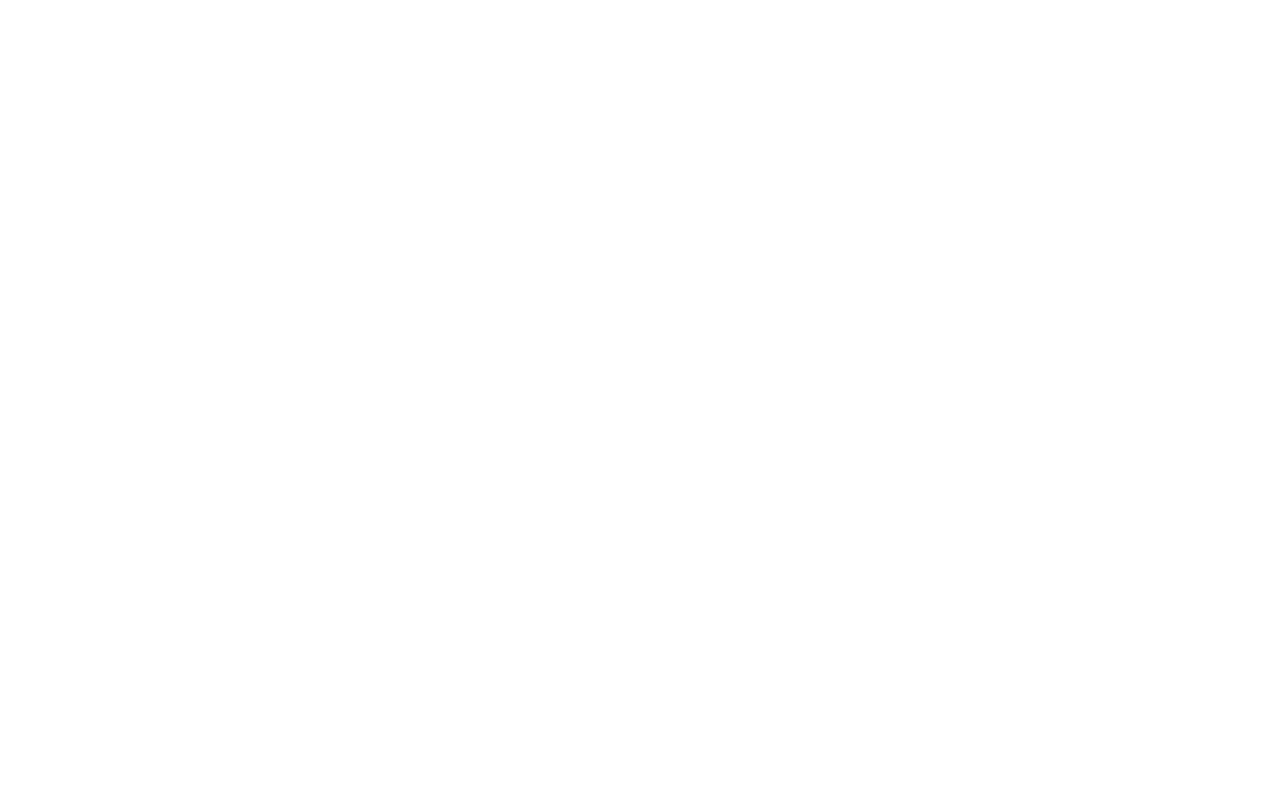
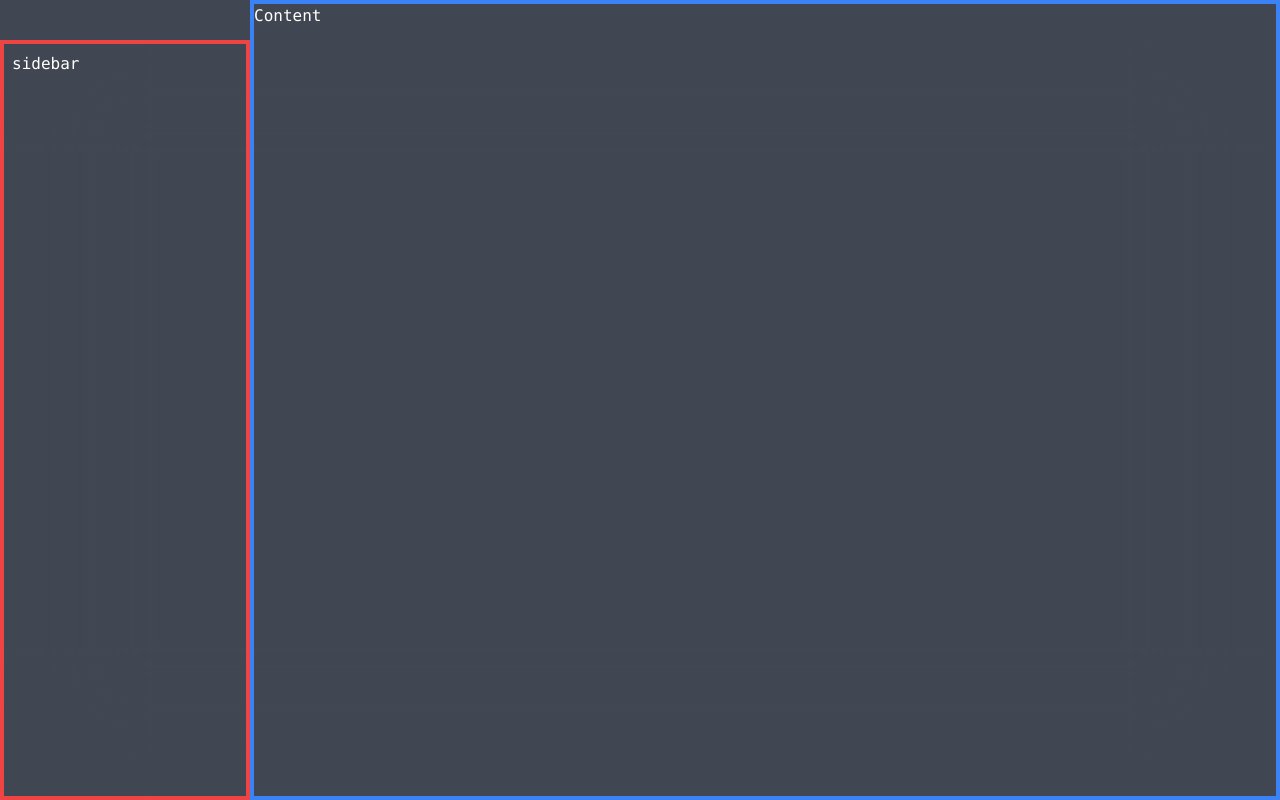
Before and after one commit to Ilesandres/notesDesk, a React (Vite) app: page / in a window 1280 px wide. Built offline with nearby package versions, Linux system fonts and the light colour scheme.

Commit message:
sidebar y contentBar deisposicion de espacio

```diff
--- /dev/null
+++ b/postcss.config.js
@@ -0,0 +1,6 @@
+module.exports = {
+  plugins: {
+    tailwindcss: {},
+    autoprefixer: {},
+  },
+}
--- a/src/renderer/src/App.tsx
+++ b/src/renderer/src/App.tsx
@@ -1,10 +1,12 @@
+import { Content, RootLayout, Sidebar } from "@/components"
 
 function App(){
 
   return (
-    <>
-
-    </>
+<RootLayout>
+  <Sidebar className="p-2 border-4 border-red-500">sidebar</Sidebar>
+  <Content className="border-4 border-blue-500"> Content</Content>
+</RootLayout>
   )
 }
 
--- a/src/renderer/src/assets/main.css
+++ b/src/renderer/src/assets/main.css
@@ -0,0 +1,20 @@
+
+@tailwind base;
+@tailwind components;
+@tailwind utilities;
+
+@layer base{
+    #root {
+        @apply h-full;
+    }
+
+    html, body{
+        @apply h-full;
+        @apply select-none;
+        @apply bg-transparent;
+        @apply font-mono antialiased text-white;
+        @apply overflow-hidden;
+
+        @apply bg-gray-900/55 backdrop-blur-3xl;
+    }
+}
--- /dev/null
+++ b/src/renderer/src/components/AppLayout.tsx
@@ -0,0 +1,28 @@
+import { ComponentProps, forwardRef } from "react"
+import { twMerge } from "tailwind-merge"
+
+export const RootLayout = ({children, className, ...props}:ComponentProps<'main'>)=>{
+    return <main className={twMerge('flex flex-row h-screen')} {...props} >
+        {children}
+    </main>
+}
+
+export const Sidebar = ({ className, children, ...props }: ComponentProps<'aside'>) => {
+    return (
+        <aside className={twMerge('w-[250px] mt-10 h-[100vh+10px] overflow-auto', className)}
+            {...props}
+        >
+            {children}
+        </aside>
+    )
+}
+
+export const Content = forwardRef<HTMLDivElement, ComponentProps<'div'>>(
+    ({ children, className, ...props }, ref) => (
+        <div ref={ref} className={twMerge('flex-1 overflow-auto', className)} {...props}>
+            {children}
+        </div>
+    ))
+
+
+    Content.displayName ='Content'
--- a/src/renderer/src/components/index.ts
+++ b/src/renderer/src/components/index.ts
@@ -0,0 +1 @@
+export * from './AppLayout'
--- /dev/null
+++ b/src/renderer/src/utils/index.ts
@@ -0,0 +1,6 @@
+import clsx, {ClassValue} from 'clsx';
+import {twMerge} from 'tailwind-merge'
+
+export const cn=(...args: ClassValue[])=>{
+    return twMerge(clsx(...args))
+}
--- /dev/null
+++ b/tailwind.config.js
@@ -0,0 +1,8 @@
+/** @type {import('tailwindcss').Config} */
+module.exports = {
+  content: ['./src/renderer/**/*.{js,ts,jsx,tsx}'],
+  theme: {
+    extend: {},
+  },
+  plugins: [],
+}
```
Also changed, not shown: package.json (+8 -2 lines), src/main/index.ts (+23 -27 lines), 2 other files (tests, documents, lock files or other folders).
